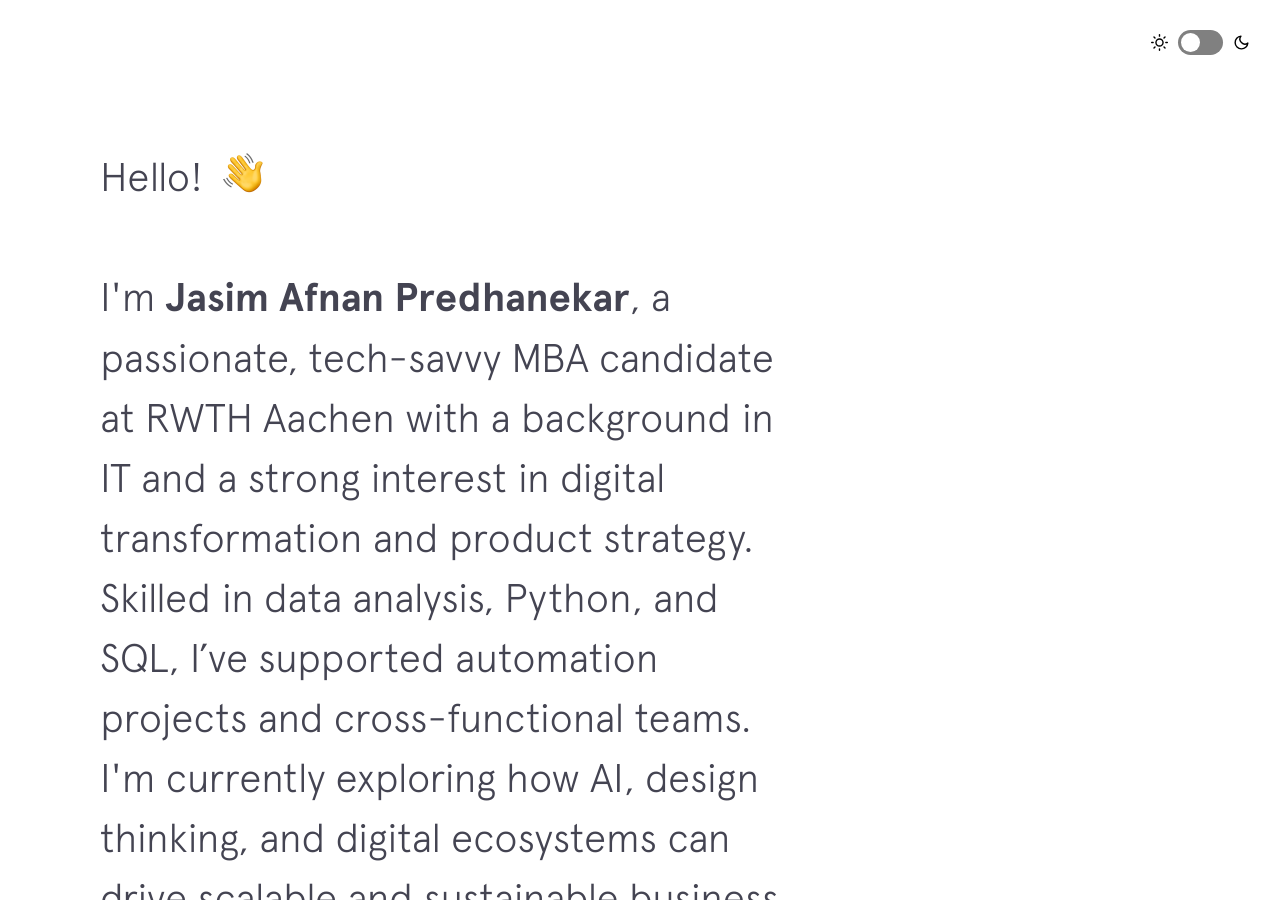
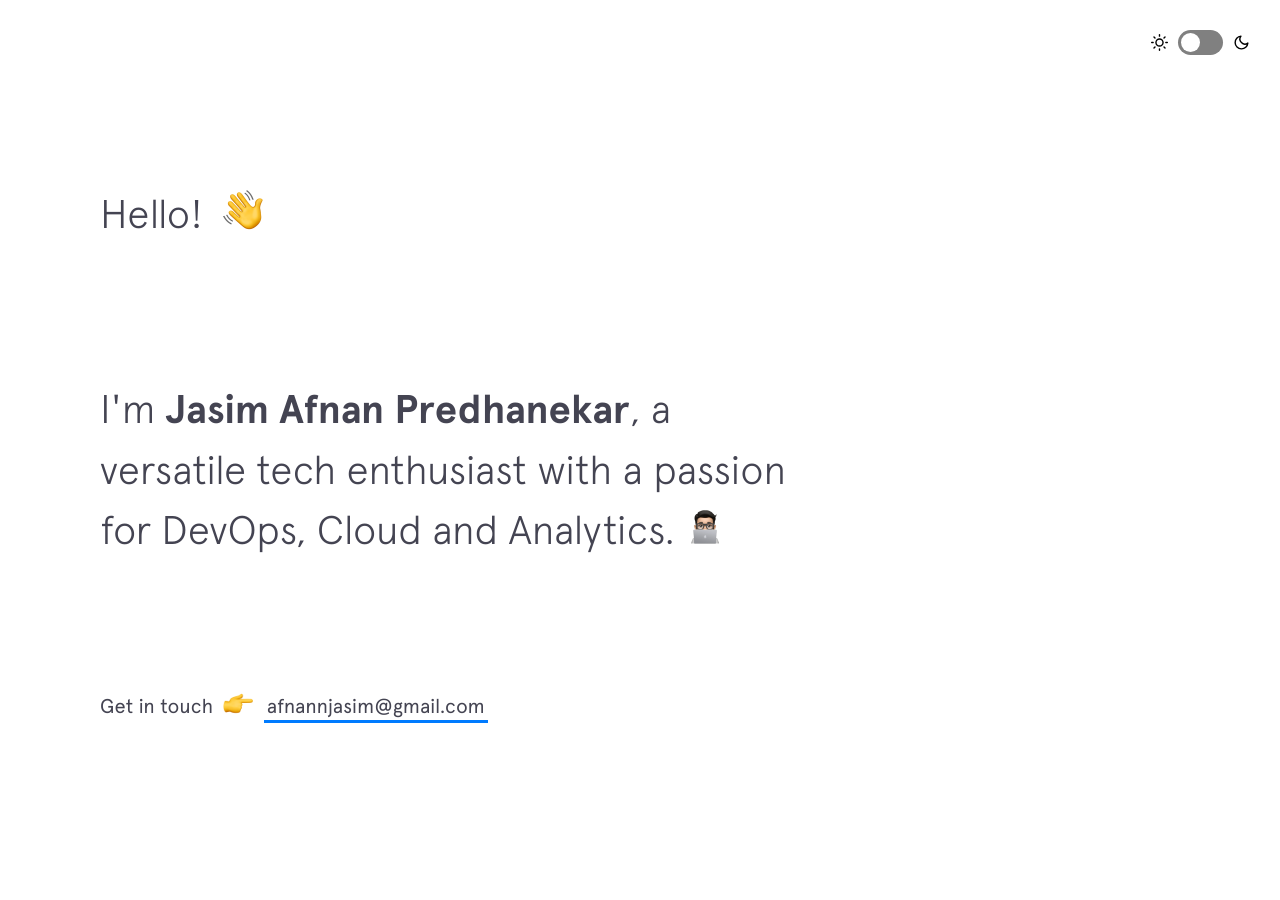
Before and after one commit to afnanjasim/afnanjasim.github.io, a Jekyll site: the page built from index.html, in a window 1280 px wide and 900 px high. Built offline with Jekyll 4.4.1, drawn with Linux system fonts in a browser that asks for light colours; nearby versions of some CDN libraries; some of the changed text lies outside the part shown.

Commit message:
Update intro.html

```diff
--- a/_includes/intro.html
+++ b/_includes/intro.html
@@ -4,7 +4,7 @@
   </h1>
 
   <h2 class="intro__tagline">I'm
-    <span class="name">Jasim Afnan Predhanekar</span>, a passionate, tech-savvy MBA candidate at RWTH Aachen with a background in IT and a strong interest in digital transformation and product strategy. Skilled in data analysis, Python, and SQL, I’ve supported automation projects and cross-functional teams. I'm currently exploring how AI, design thinking, and digital ecosystems can drive scalable and sustainable business solutions.
+    <span class="name">Jasim Afnan Predhanekar</span>, a versatile tech enthusiast with a passion for DevOps, Cloud and Analytics.
     <span class="emoji technologist"></span>
   </h2>
 
```
